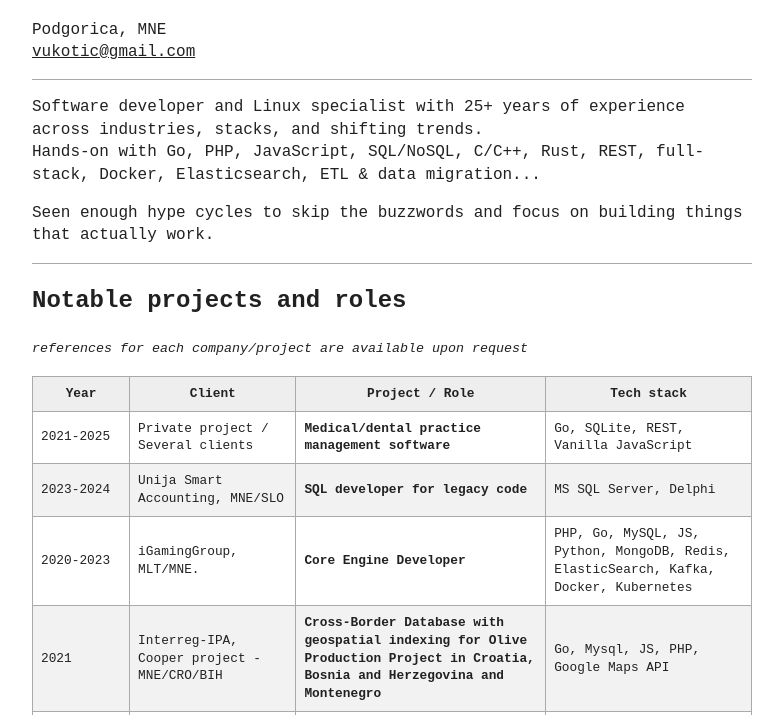
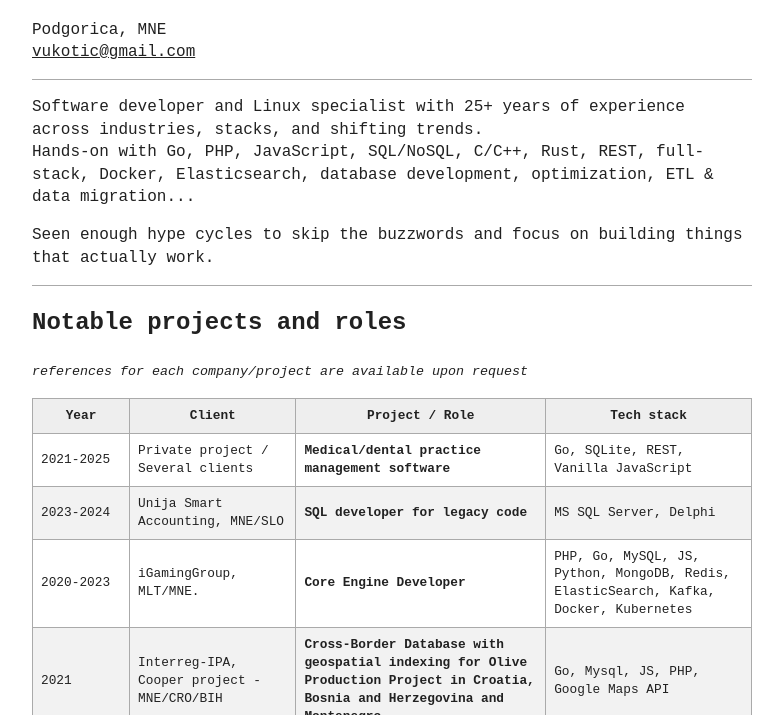
Before and after one commit to vukotic/cv, a plain HTML site: page index.html in a window 1280 px wide. Shown: the part 85-800 px from the top of the page, without its empty margins (248-1031 px from the left). Drawn offline with Linux system fonts and the light colour scheme.

Commit message:
mali update

```diff
--- a/index.html
+++ b/index.html
@@ -82,7 +82,7 @@
 <a href="mailto:vukotic&#64;gmail&#46;com">vukotic&#64;gmail&#46;com</a></p>
 <hr>
 <p>Software developer and Linux specialist with 25+ years of experience across industries, stacks, and shifting trends.<br>
-Hands-on with Go, PHP, JavaScript, SQL/NoSQL, C/C++, Rust, REST, full-stack, Docker, Elasticsearch, ETL &amp; data migration... <!--enough, enough! -->
+Hands-on with Go, PHP, JavaScript, SQL/NoSQL, C/C++, Rust, REST, full-stack, Docker, Elasticsearch, database development, optimization, ETL &amp; data migration... <!--enough, enough! -->
 </p>
 <p>
 Seen enough hype cycles to skip the buzzwords and focus on building things that actually work.
```
